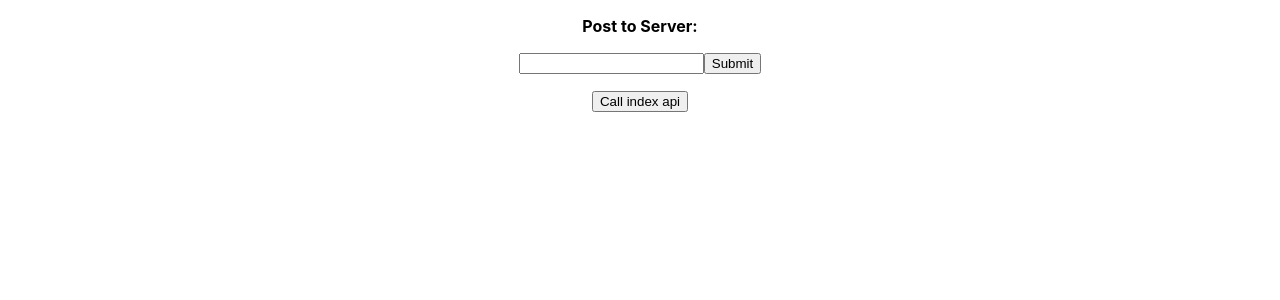
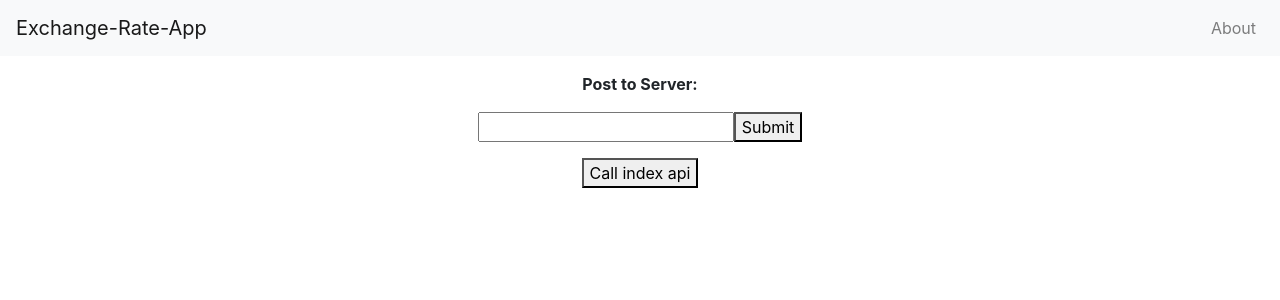
Before and after one commit to keff6/exchange-rate-app, a React (Create React App) app in the folder client/: page / in a window 1280 px wide. Shown: the top 300 px of the page. Built offline with nearby package versions, Linux system fonts and the light colour scheme; no server answers.

Commit message:
Add reactstrap

```diff
--- a/client/package.json
+++ b/client/package.json
@@ -3,9 +3,11 @@
   "version": "0.1.0",
   "private": true,
   "dependencies": {
+    "bootstrap": "^4.1.3",
     "react": "^16.6.3",
     "react-dom": "^16.6.3",
-    "react-scripts": "2.1.1"
+    "react-scripts": "2.1.1",
+    "reactstrap": "^6.5.0"
   },
   "scripts": {
     "start": "react-scripts start",
--- a/client/src/App.js
+++ b/client/src/App.js
@@ -1,5 +1,6 @@
 import React, { Component } from 'react';
 import './App.css';
+import ExchangeIndex from './ExchangeIndex/ExchangeIndex';
 
 class App extends Component {
   state = {
@@ -49,6 +50,7 @@ class App extends Component {
   render() {
     return (
       <div className="App">
+      <ExchangeIndex />
         <p>{this.state.response}</p>
         <form onSubmit={this.handleSubmit}>
           <p>
--- /dev/null
+++ b/client/src/ExchangeIndex/ExchangeIndex.js
@@ -0,0 +1,44 @@
+import React, { Component } from 'react';
+import {
+  Navbar,
+  NavbarBrand,
+  NavbarToggler,
+  Collapse,
+  Nav,
+  NavItem,
+  NavLink
+} from 'reactstrap';
+
+
+class ExchangeIndex extends Component {
+  state = {
+    isOpen: false
+  }
+
+  toggle = () => {
+    this.setState(prevState => {
+      return {
+        isOpen: !prevState.isOpen
+      }})
+  }
+
+  render() {
+    return (
+      <div>
+        <Navbar color="light" light expand="md">
+          <NavbarBrand href="/">Exchange-Rate-App</NavbarBrand>
+          <NavbarToggler onClick={this.toggle} />
+          <Collapse isOpen={this.state.isOpen} navbar>
+            <Nav className="ml-auto" navbar>
+              <NavItem>
+                <NavLink href="/about/">About</NavLink>
+              </NavItem>
+            </Nav>
+          </Collapse>
+        </Navbar>
+      </div>
+    )
+  }
+}
+
+export default ExchangeIndex;
--- a/client/src/index.js
+++ b/client/src/index.js
@@ -3,6 +3,7 @@ import ReactDOM from 'react-dom';
 import './index.css';
 import App from './App';
 import * as serviceWorker from './serviceWorker';
+import 'bootstrap/dist/css/bootstrap.min.css';
 
 ReactDOM.render(<App />, document.getElementById('root'));
 
```
Also changed, not shown: package.json (line endings or trailing spaces).
